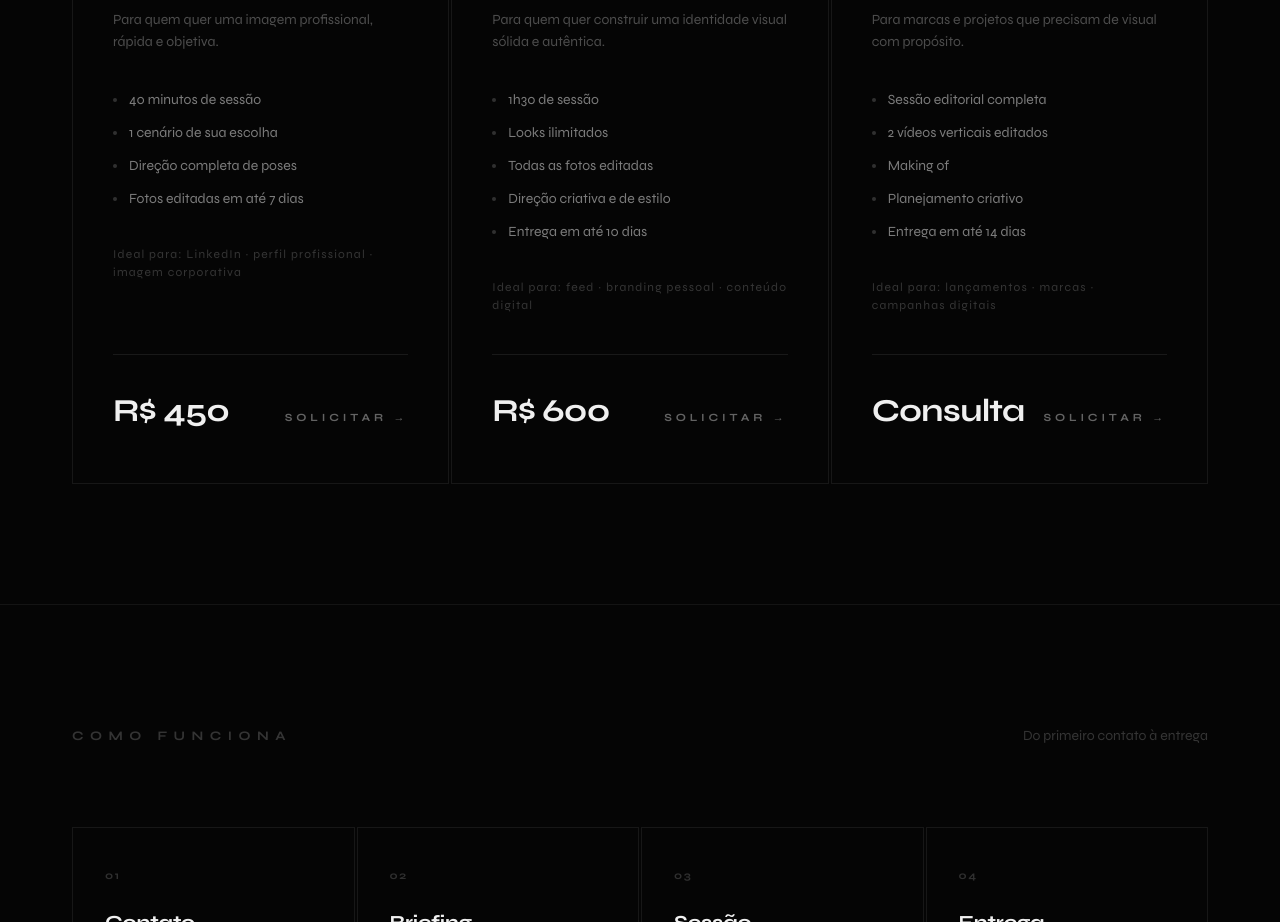
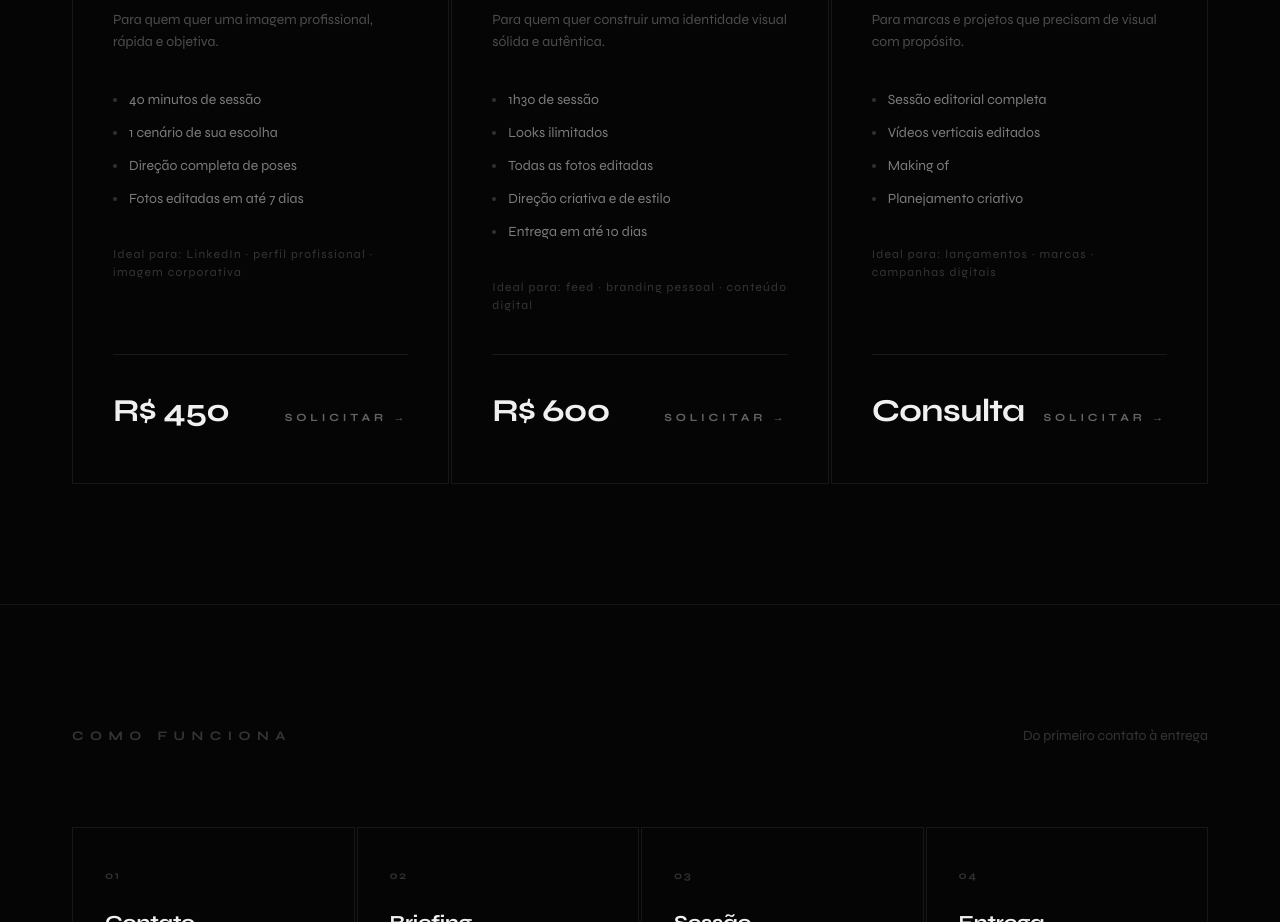
Before and after one commit to perfilmartins-creator/nunk.co, a Next.js app: page / in a window 1280 px wide. Shown: the part 2780-3702 px from the top of the page. Built offline with nearby package versions, Linux system fonts and the light colour scheme.

Commit message:
copy: update Campanha items, remove delivery mention

```diff
--- a/app/page.tsx
+++ b/app/page.tsx
@@ -44,7 +44,7 @@ const PACKAGES = [
     name: "Campanha",
     price: "Consulta",
     tagline: "Para marcas e projetos que precisam de visual com propósito.",
-    items: ["Sessão editorial completa", "2 vídeos verticais editados", "Making of", "Planejamento criativo", "Entrega em até 14 dias"],
+    items: ["Sessão editorial completa", "Vídeos verticais editados", "Making of", "Planejamento criativo"],
     ideal: "lançamentos · marcas · campanhas digitais",
   },
 ];
```
